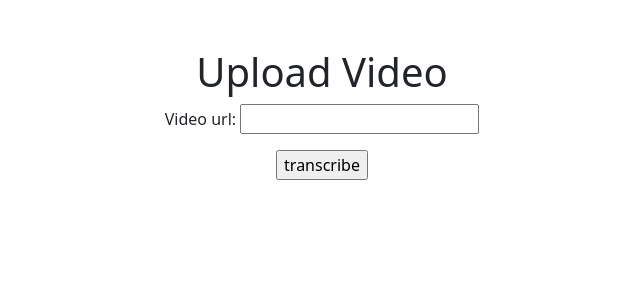
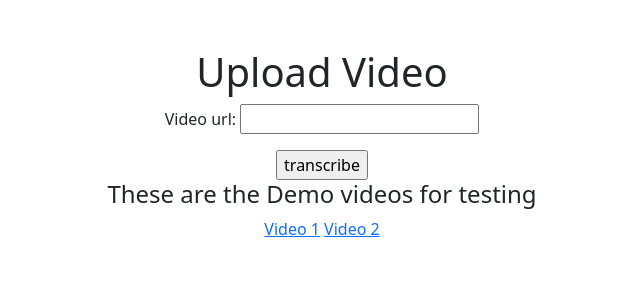
Before and after one commit to vikascod/video-transcript, a Django app: page / in a window 1280 px wide. Shown: the top 300 px of the page, without its empty margins (318-958 px from the left). Run offline with Django 4.2, Linux system fonts and the light colour scheme.

Commit message:
added video demo for testing

```diff
--- a/video_transcription_app/templates/transcribe_video.html
+++ b/video_transcription_app/templates/transcribe_video.html
@@ -14,10 +14,11 @@
                 <input type="submit" value="transcribe">
               </form>
 
-              <!-- <div class="containe">
+              <div class="containe">
                 <h4>These are the Demo videos for testing</h4>
-                <a href="https://storage.googleapis.com/gtv-videos-bucket/sample/ForBiggerMeltdowns.mp4">Video 1</a>
-              </div> -->
+                <a href="https://incandescent-chebakia-c5b137.netlify.app/Google's%20AI%20God%20Says%20.mp4">Video 1</a>
+                <a href="https://incandescent-chebakia-c5b137.netlify.app/What%20to%20Wear%20on%20a%20Coffee%20Date%20.mp4">Video 2</a>
+              </div>
         </div>
     </div>
 
--- a/video_transcription_app/views.py
+++ b/video_transcription_app/views.py
@@ -18,7 +18,7 @@ def transcribe_video(request):
             open("video.mp4", "wb").write(response.content)
             print("Downloaded")
             #Extract audio
-            command = 'ffmpeg -i video.mp4 -ab 160k -ar 44100 -vn audio.wav'
+            command = 'ffmpeg -y -i video.mp4 -ab 160k -ar 44100 -vn audio.wav'
             subprocess.call(command, shell=True)
 
             filename = "audio.wav"
```
Also changed, not shown: 2 other files.
